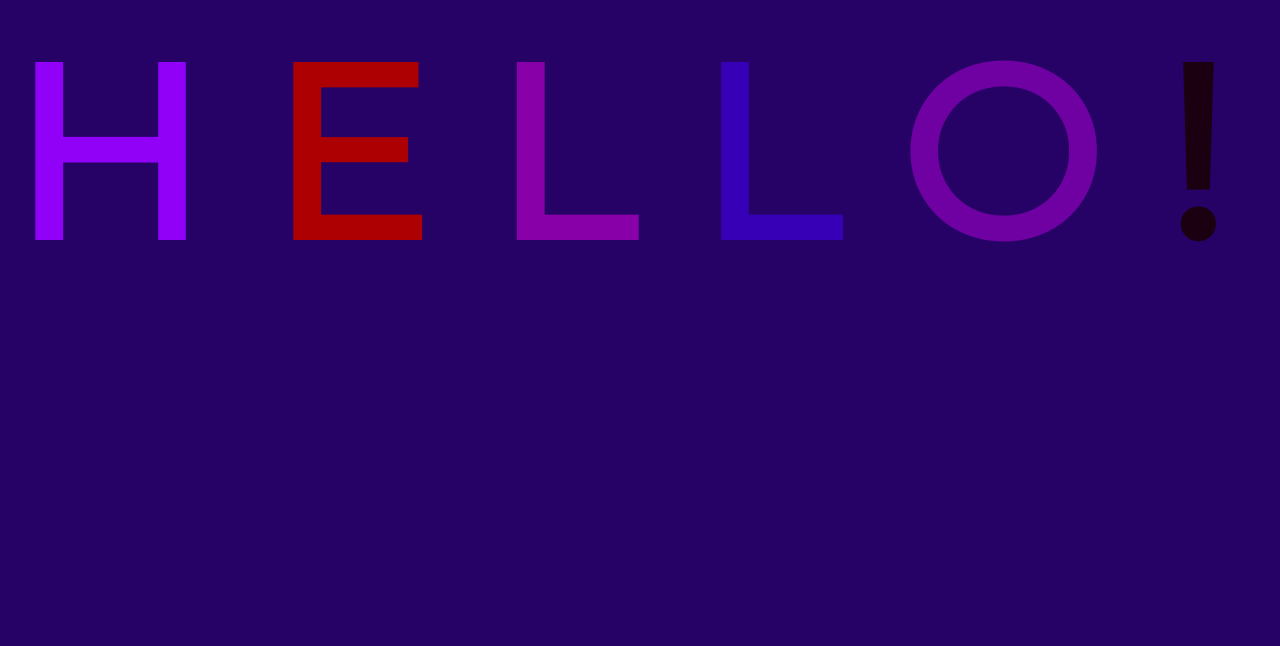
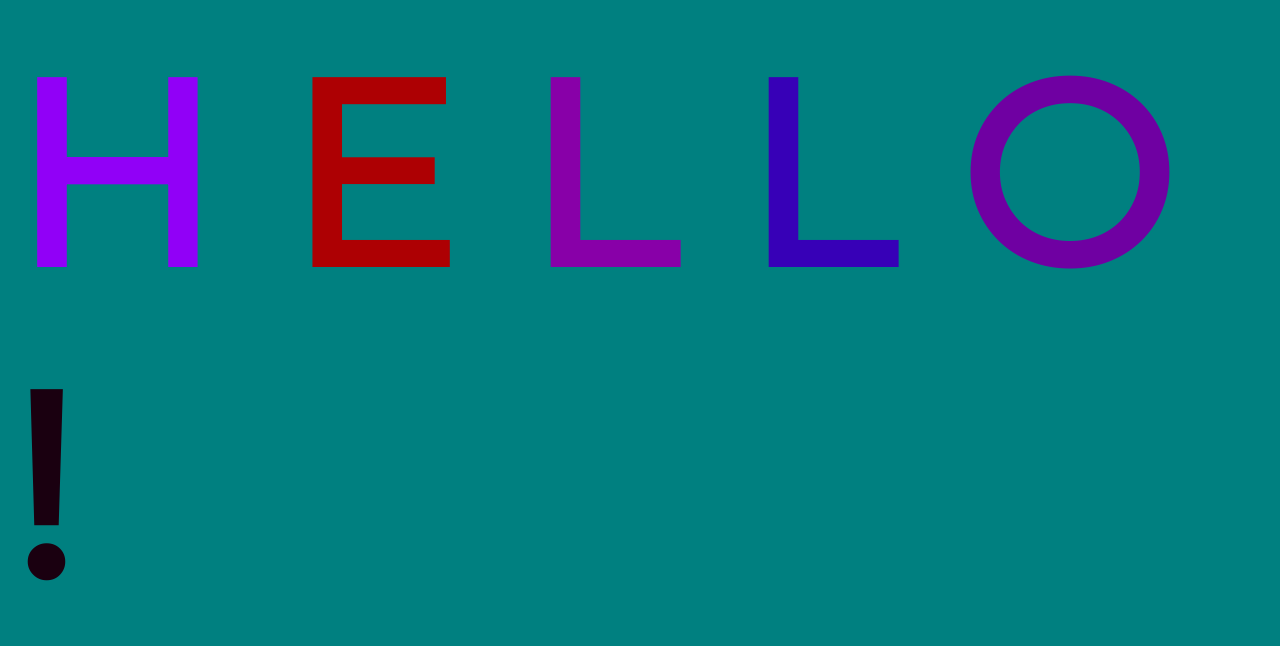
Before and after one commit to CyberMermaid/AnimatedTextGitDemo, a plain HTML site: page index.html in a window 1280 px wide. Shown: the part 153-799 px from the top of the page. Drawn offline with Linux system fonts and the light colour scheme.

Commit message:
tweak css

```diff
--- a/app.css
+++ b/app.css
@@ -2,11 +2,11 @@ body{
     align-items: center;
     justify-content: center;
     height: 100vh;
-    background-color: rgb(38, 2, 103);
+    background-color:teal;
 }
 
 h1{
-    font-size: 15rem;
+    font-size: 16rem;
     font-family: Montserrat;
 }
 
```
